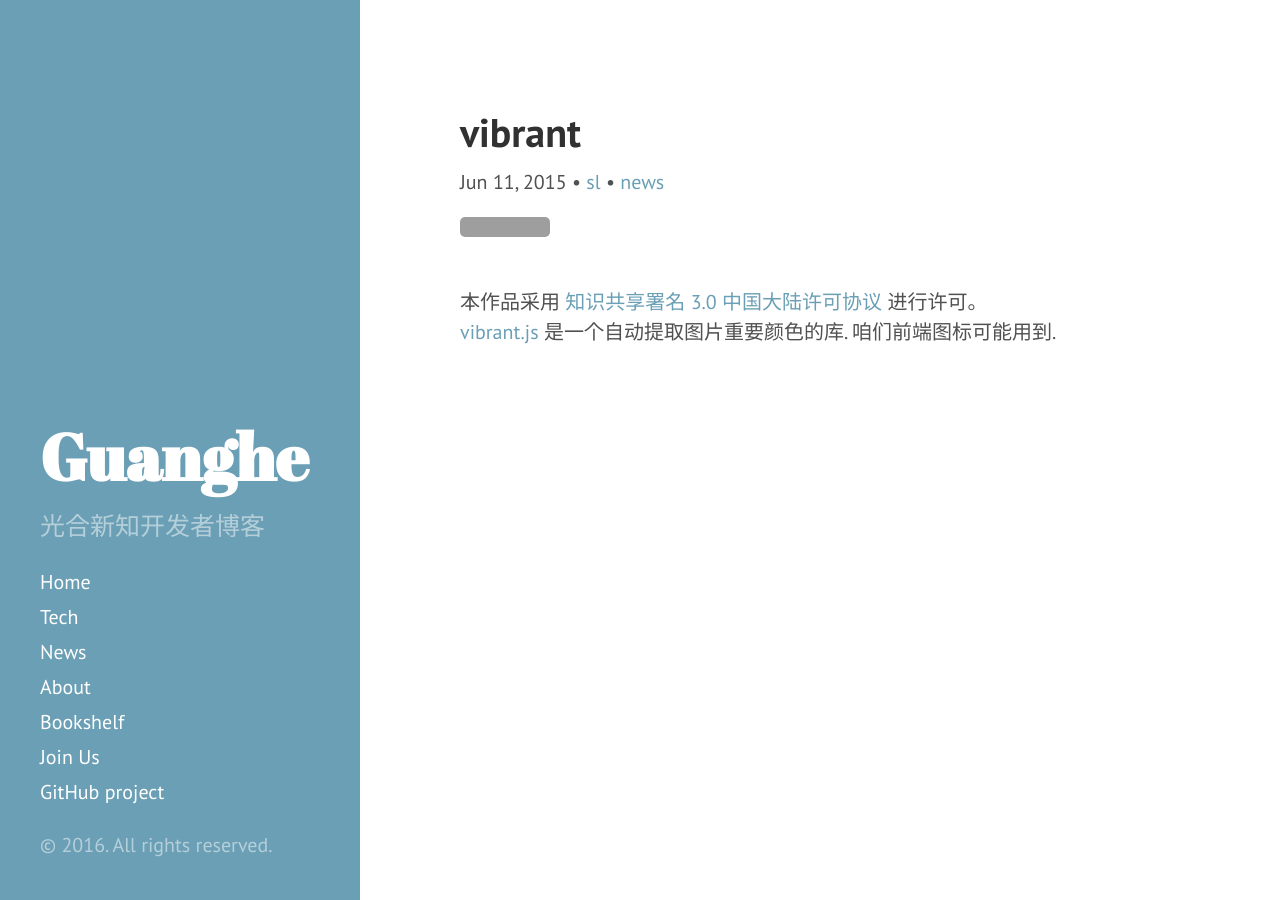
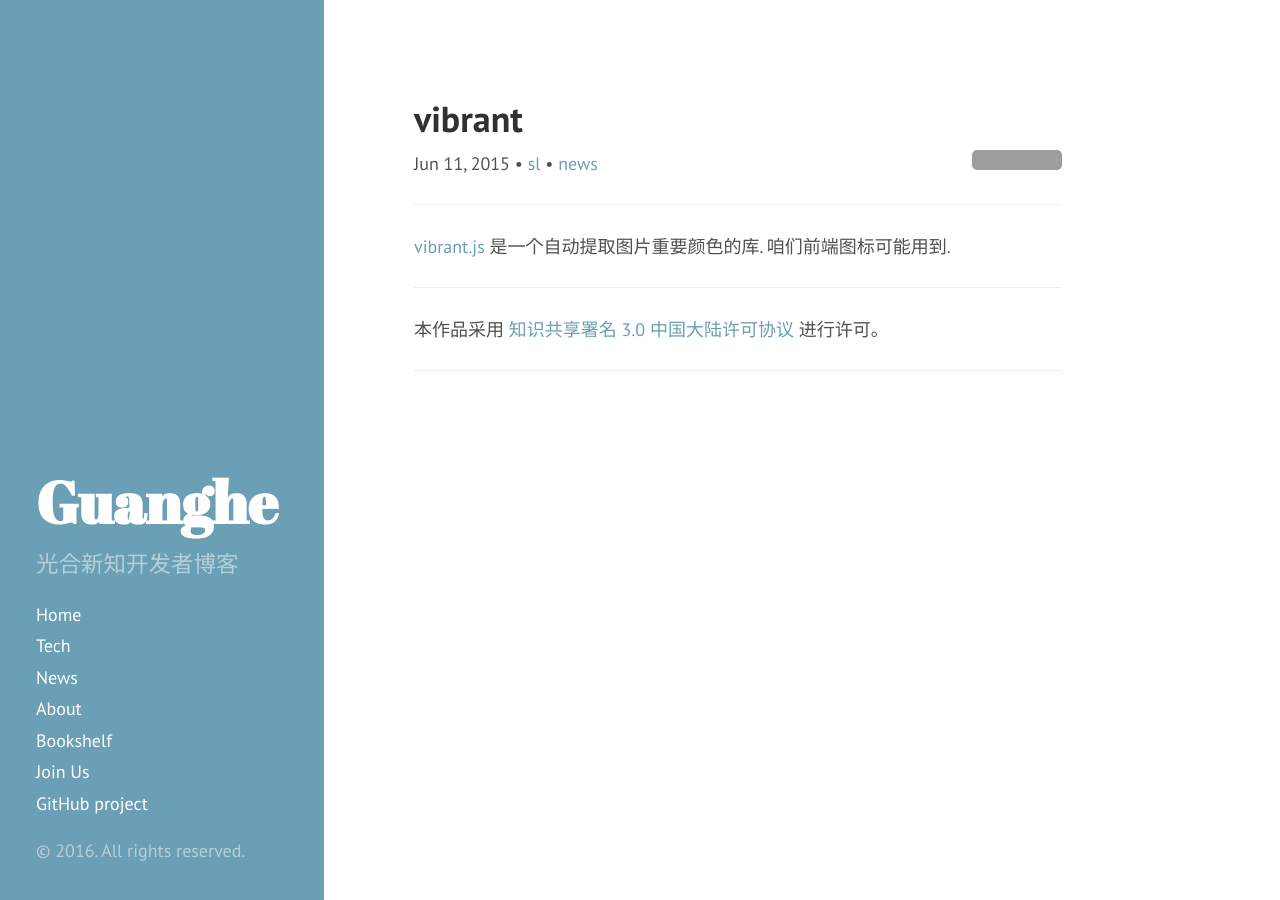
Before and after one commit to guanghetv/guanghetv.github.io, a Jekyll site: the page built from _posts/2015-06-11-vibrant.markdown, in a window 1280 px wide. Built offline with Jekyll 4.4.1, drawn with Linux system fonts in a browser that asks for light colours; Markdown is read by kramdown in place of the engine named in the settings; comment, search, counter and statistics services are not loaded; grey boxes are pictures that could not be loaded.

Commit message:
Style of license sign.

```diff
--- a/_layouts/post.html
+++ b/_layouts/post.html
@@ -5,22 +5,38 @@ layout: default
 
     <header class="post-header">
         <h1>{{ page.title }}</h1>
-    <p class="meta">{{ page.date | date: "%b %-d, %Y" }}{% if page.author %} • <a href="https://github.com/{{ page.author }}" >{{ page.author }}</a> {% endif %}{% if page.meta %} • {{ page.meta }}{% endif %}{% if page.categories %} • <a href="/category/{{ page.category }}" >{{ page.category }}</a> {% endif %}</p>
-      <div>
-          <a rel="license" href="http://creativecommons.org/licenses/by/3.0/cn/">
-              <img alt="知识共享许可协议" style="border-width:0" src="https://i.creativecommons.org/l/by/3.0/cn/88x31.png" />
+
+        <a class="sign" rel="license" href="http://creativecommons.org/licenses/by/3.0/cn/">
+            <img class="sign" alt="知识共享许可协议" src="https://i.creativecommons.org/l/by/3.0/cn/88x31.png"/>
         </a>
-          <br />本作品采用
+
+        <p class="meta">
+            {{ page.date | date: "%b %-d, %Y" }}{% if page.author %} •
+            <a href="https://github.com/{{ page.author }}">{{ page.author }}</a>
+            {% endif %}{% if page.meta %} • {{page.meta}}{% endif %}{% if page.categories %} •
+            <a href="/category/{{ page.category }}">{{ page.category}}</a>
+            {% endif %}
+        </p>
+
+    </header>
+
+    <hr>
+
+    <article class="post-content">
+        {{ content }}
+    </article>
+
+    <hr>
+
+    <footer>
+        本作品采用
         <a rel="license" href="http://creativecommons.org/licenses/by/3.0/cn/">
             知识共享署名 3.0 中国大陆许可协议
         </a>
         进行许可。
-      </div>
-  </header>
+    </footer>
 
-  <article class="post-content">
-  {{ content }}
-  </article>
+    <hr>
 
 </div>
 <div id="disqus_thread"></div>
@@ -29,10 +45,13 @@ layout: default
     var disqus_shortname = 'dev-guanghetv'; // required: replace example with your forum shortname
 
     /* * * DON'T EDIT BELOW THIS LINE * * */
-    (function() {
-        var dsq = document.createElement('script'); dsq.type = 'text/javascript'; dsq.async = true;
+    (function () {
+        var dsq = document.createElement('script');
+        dsq.type = 'text/javascript';
+        dsq.async = true;
         dsq.src = '//' + disqus_shortname + '.disqus.com/embed.js';
         (document.getElementsByTagName('head')[0] || document.getElementsByTagName('body')[0]).appendChild(dsq);
     })();
 </script>
-<noscript>Please enable JavaScript to view the <a href="http://disqus.com/?ref_noscript">comments powered by Disqus.</a></noscript>
+<noscript>Please enable JavaScript to view the <a href="http://disqus.com/?ref_noscript">comments powered by Disqus.</a>
+</noscript>
--- a/public/css/hyde.css
+++ b/public/css/hyde.css
@@ -41,7 +41,7 @@ html {
 }
 @media (min-width: 58em) {
   html {
-    font-size: 20px;
+    font-size: 18px;
   }
 }
 
--- a/public/css/poole.css
+++ b/public/css/poole.css
@@ -377,6 +377,12 @@ tbody tr:nth-child(odd) th {
   color: inherit;
 }
 
+.sign {
+  display: inline;
+  margin: 0 0 0 0;
+  float: right;
+}
+
 
 /*
  * Pagination
```
Lines whose indentation alone changed are shown as unchanged.
